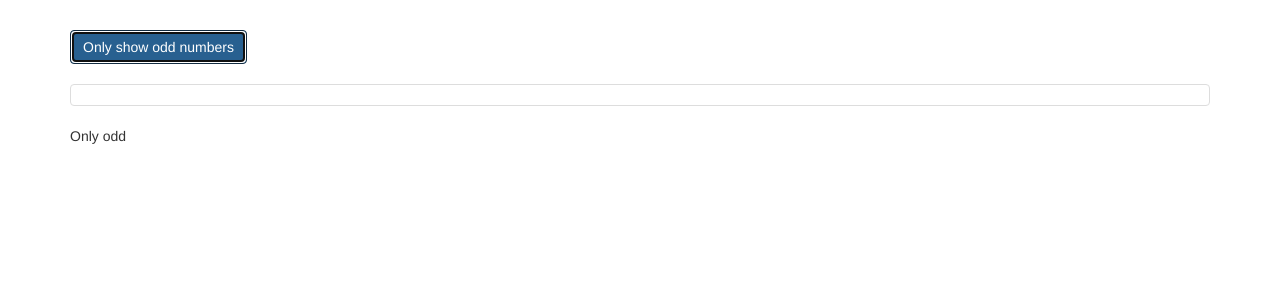
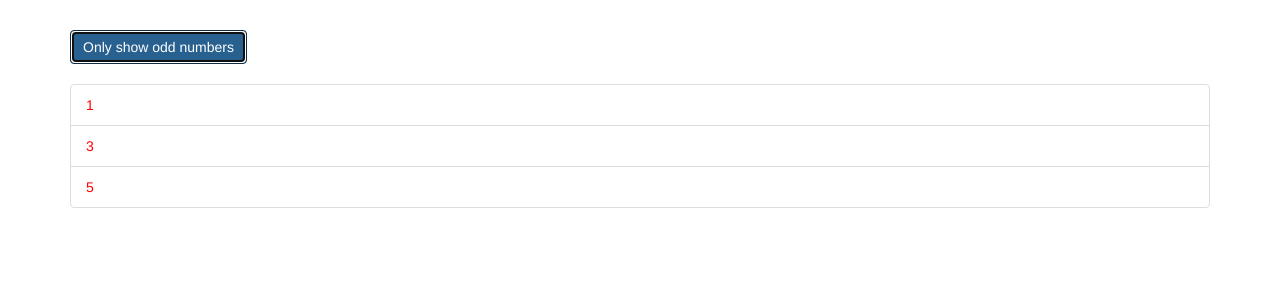
Before and after one commit to stefanbolcs/directivesDeepDrive-angular, an Angular app: page / in a window 1280 px wide. Both pictures are taken after a click on the button "Only show odd numbers". Shown: the top 300 px of the page. Built offline with nearby package versions, Linux system fonts and the light colour scheme.

Commit message:
*ngFor and *ngClass

```diff
--- a/src/app/app.component.css
+++ b/src/app/app.component.css
@@ -1,3 +1,7 @@
 .container {
   margin-top: 30px;
 }
+
+.odd  {
+  color:red;
+}
--- a/src/app/app.component.html
+++ b/src/app/app.component.html
@@ -6,13 +6,25 @@
         (click)="onlyOdd = !onlyOdd">Only show odd numbers</button>
       <br><br>
       <ul class="list-group">
+        <div *ngIf="onlyOdd">
         <li
-          class="list-group-item">
+          class="list-group-item"
+          [ngClass]="{odd: odd%2 !==0} "
+          *ngFor="let odd of oddNumbers"         >
+          {{odd}}
         </li>
+      </div>
+      <div *ngIf="!onlyOdd">
+        <li
+        class="list-group-item"
+        [ngClass]="{odd: even%2 !==0} "
+        *ngFor="let even of evenNumbers"         >
+        {{even}}
+      </li>
+
+      </div>
       </ul>
-      <ng-template [ngIf]="onlyOdd">
-        <p>Only odd</p>
-      </ng-template>
+
     </div>
   </div>
 </div>
--- a/src/app/app.component.ts
+++ b/src/app/app.component.ts
@@ -8,4 +8,6 @@ import { Component } from '@angular/core';
 export class AppComponent {
   numbers = [1, 2, 3, 4, 5];
   onlyOdd = false;
+  evenNumbers=[2,4];
+  oddNumbers=[1,3,5];
 }
```
